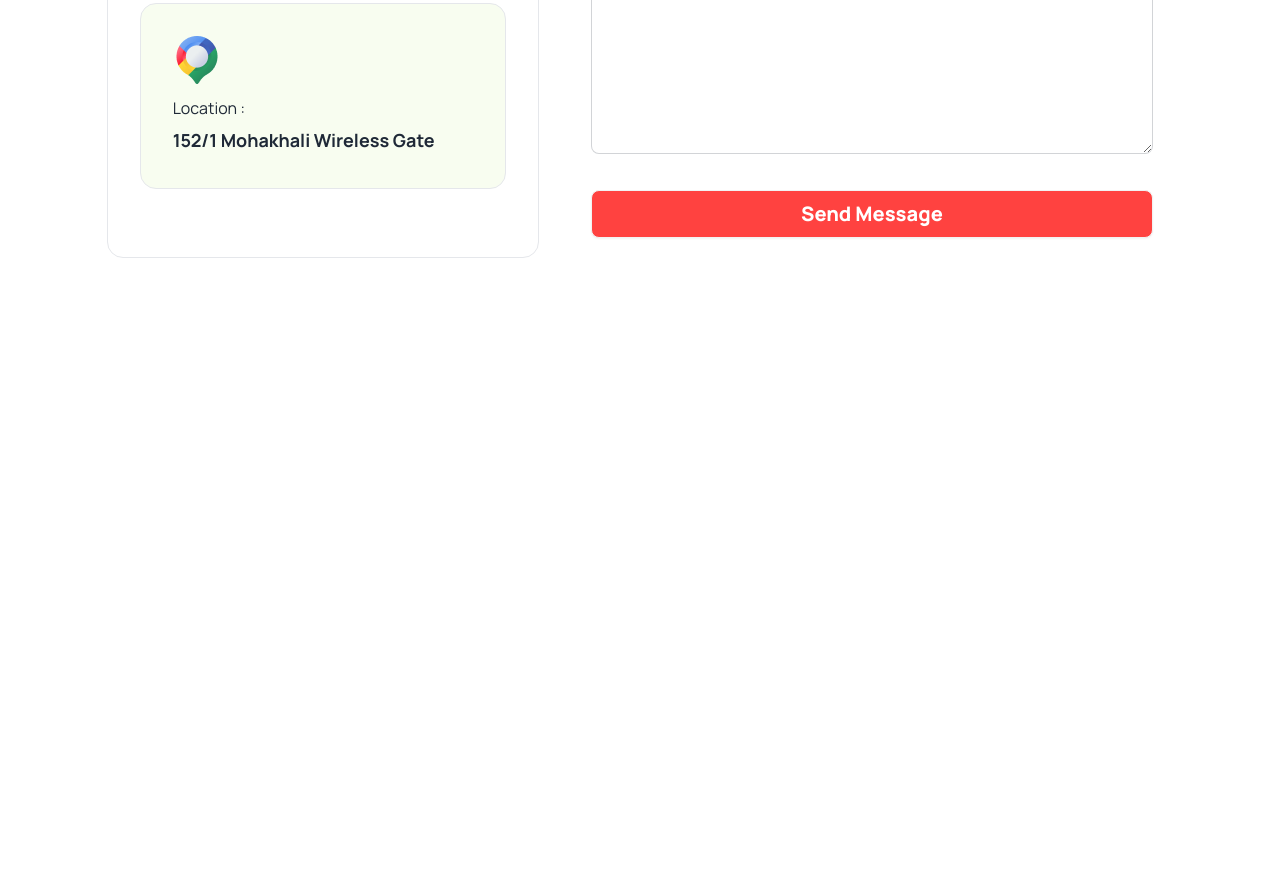
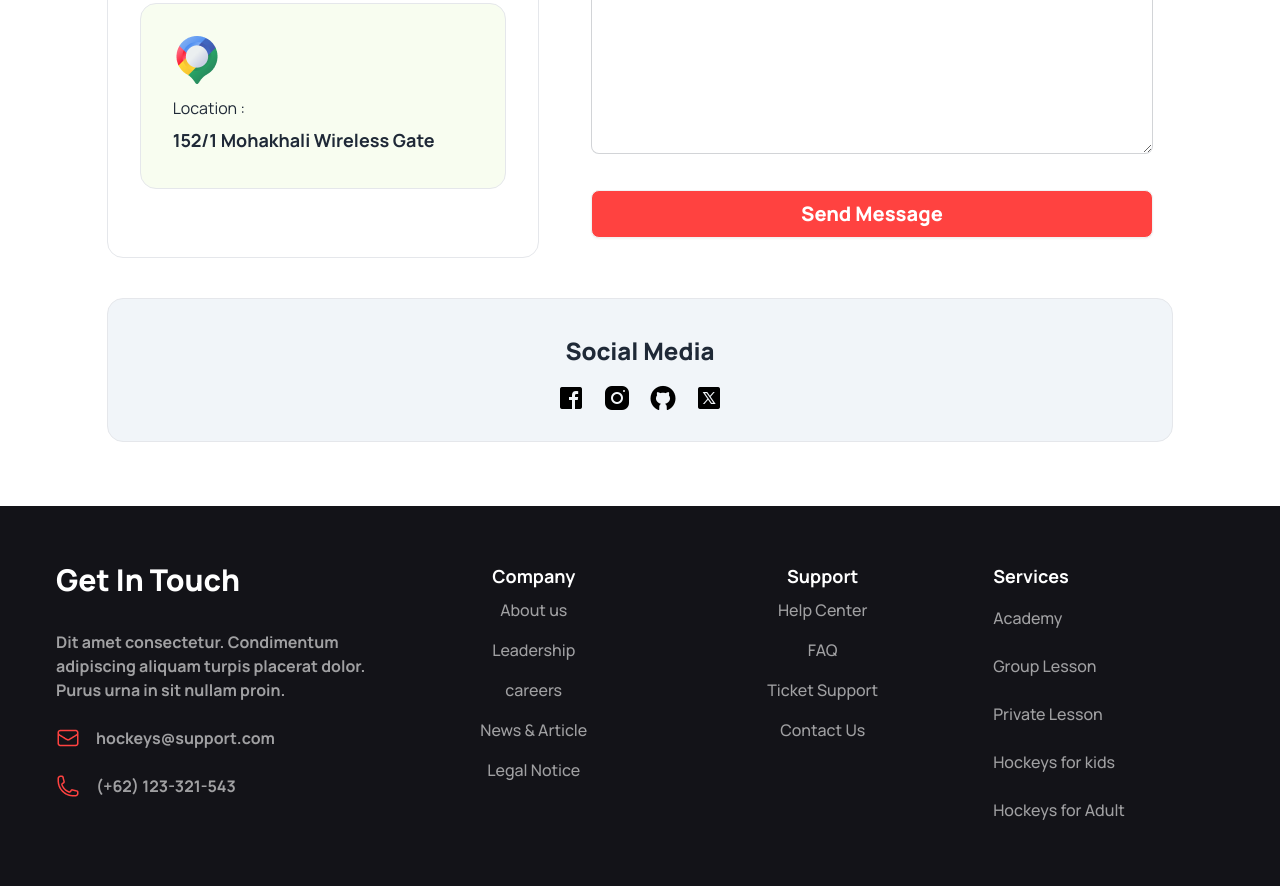
Before and after one commit to MdAktar143/B9-Assignment-03-Hockeys-main, a plain HTML site: page index.html in a window 1280 px wide. Shown: the part 5618-6504 px from the top of the page. Before the commit the page ends 5940 px from the top, so only its background shows below. Drawn offline with nearby package versions, Linux system fonts and the light colour scheme.

Commit message:
footer section

```diff
--- a/index.html
+++ b/index.html
@@ -627,8 +627,64 @@
               <button class="btn w-full bg-hockey-primary text-xl font-extrabold text-[#FFF]">Send Message</button>
             </div>
           </div>
+          <div class="mt-10 mx-auto h-36 border rounded-2xl bg-slate-100 ">
+            <p class="font-extrabold text-2xl text-text-col-1 text-center mt-9">Social Media</p>
+            <div class="flex flex-row justify-center items-center gap-4 mt-4">
+              <img src="./images/icons8-facebook-30.png" alt="">
+              <img src="./images/icons8-instagram-30.png" alt="">
+              <img src="./images/icons8-github-30.png" alt="">
+              <img src="./images/icons8-twitterx-30.png" alt="">
+            </div>
+          </div>
         </section>
+  </main>
 
-  </main>
+  <footer>
+    <footer class="footer p-14 bg-[#131318] ">
+      <aside>
+        <h3 class="text-3xl font-extrabold text-[#FFF] mb-6">Get In Touch</h3>
+        <div class="text-base font-bold leading-6 text-[#FFFFFF99]">
+          <p class="mb-6">Dit amet consectetur. Condimentum
+            <br>adipiscing aliquam turpis placerat dolor.
+            <br>Purus urna in sit nullam proin. </p>
+          <div class="flex flex-row gap-x-4 mb-6">
+            <img src="./images/eml.png" alt="">
+            <p>hockeys@support.com</p>
+          </div>
+          <div class="flex flex-row gap-x-4">
+            <img src="./images/phn.png" alt="">
+            <p>(+62) 123-321-543</p>
+          </div>
+        </div>
+      </aside>
+      <div class="grid gap-x-44 grid-cols-2">
+        <nav class="text-base font-medium leading-10 text-[#FFFFFF99] flex flex-col text-center">
+          <h6 class="text-lg font-bold text-[#FFF]">Company</h6>
+          <a class="link link-hover">About us</a>
+          <a class="link link-hover">Leadership</a>
+          <a class="link link-hover">careers</a>
+          <a class="link link-hover">News & Article</a>
+          <a class="link link-hover">Legal Notice</a>
+        </nav>
+        <nav class="text-base font-medium leading-10 text-[#FFFFFF99] flex flex-col text-center">
+          <h6 class="text-lg font-bold text-[#FFF]">Support</h6>
+          <a class="link link-hover">Help Center</a>
+          <a class="link link-hover">FAQ</a>
+          <a class="link link-hover">Ticket Support</a>
+          <a class="link link-hover">Contact Us</a>
+        </nav>
+      </div>
+      <nav class="text-base font-medium leading-10 text-[#FFFFFF99] justify-center">
+        <h6 class="text-lg font-bold text-[#FFF]">Services</h6>
+        <a class="link link-hover">Academy</a>
+        <a class="link link-hover">Group Lesson</a>
+        <a class="link link-hover">Private Lesson</a>
+        <a class="link link-hover">Hockeys for kids</a>
+        <a class="link link-hover">Hockeys for Adult</a>
+      </nav>
+
+
+    </footer>
+  </footer>
 </body>
 </html>
```
Also changed, not shown: images/eml.png (added), images/icons8-facebook-30.png (added), images/icons8-github-30.png (added), images/icons8-instagram-30.png (added), images/icons8-twitterx-30.png (added), images/phn.png (added).
